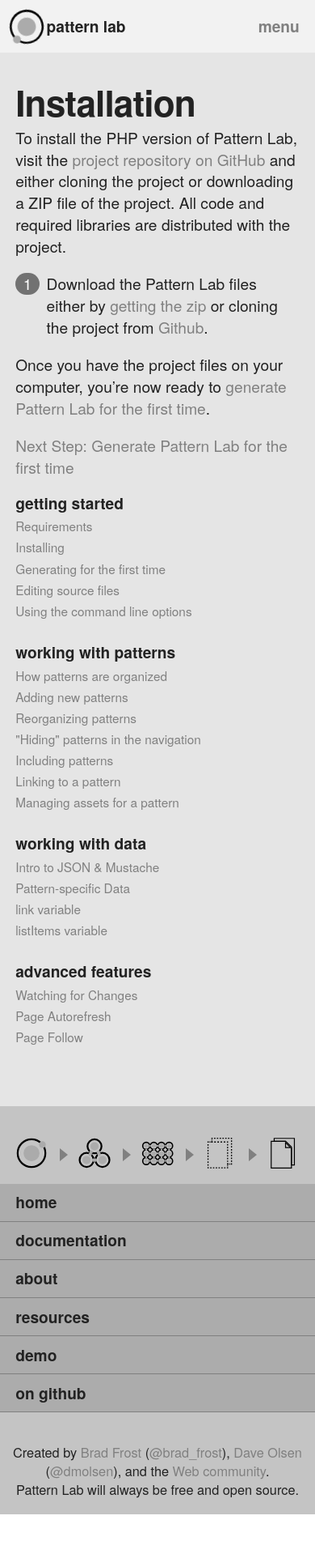
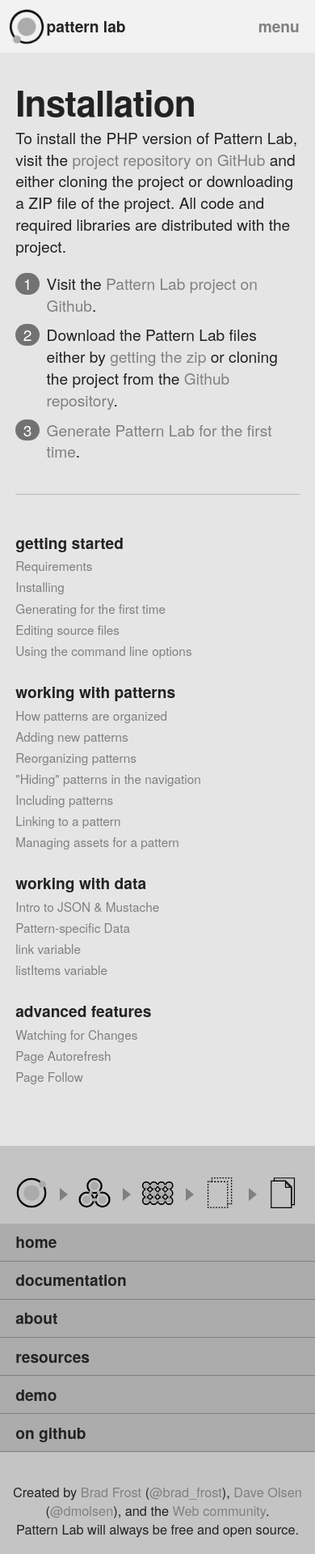
Before and after one commit to pattern-lab/website, a Jekyll site: the page built from patternlabsite/docs/installation.md, in a window 390 px wide. Shown: the whole page at 81% size. Built offline with Jekyll 4.4.1, drawn with Linux system fonts in a browser that asks for light colours; Markdown is read by kramdown in place of the engine named in the settings; comment, search, counter and statistics services are not loaded; before the commit the page ends 1870 px from its top, so only the background shows below that.

Commit message:
Documentation copy changes, style changes

```diff
--- a/patternlabsite/css/style.css
+++ b/patternlabsite/css/style.css
@@ -523,6 +523,11 @@
 		flex: 1;
       padding-left: 2em; } }
 
+@media all and (max-width: 60em) {
+  .sidebar {
+    border-top: 1px solid rgba(0, 0, 0, 0.2);
+    margin-top: 2em;
+    padding-top: 2em; } }
 @media all and (min-width: 60em) {
   .sidebar {
     width: 14em;
--- a/patternlabsite/css/style.scss
+++ b/patternlabsite/css/style.scss
@@ -759,6 +759,11 @@
 }
 
 .sidebar {
+	@media all and (max-width: $bp-large) {
+		border-top: 1px solid rgba(0,0,0,0.2);
+		margin-top: 2em;
+		padding-top: 2em;
+	}
 	@media all and (min-width: $bp-large) {
 		width: 14em;
 		border-right: 1px solid rgba(0,0,0,0.2);
--- a/patternlabsite/docs/installation.md
+++ b/patternlabsite/docs/installation.md
@@ -6,8 +6,6 @@
 # Installation
 To install the PHP version of Pattern Lab, visit the [project repository on GitHub](https://github.com/pattern-lab/patternlab-php/) and either cloning the project or downloading a ZIP file of the project. All code and required libraries are distributed with the project.
 
-1. Download the Pattern Lab files either by [getting the zip](https://github.com/pattern-lab/patternlab-php/archive/master.zip) or cloning the project from [Github](https://github.com/pattern-lab/patternlab-php).
-
-Once you have the project files on your computer, you're now ready to [generate Pattern Lab for the first time](/docs/first-run.html).
-
-<a href="/docs/first-run.html">Next Step: Generate Pattern Lab for the first time</a>
+1. Visit the [Pattern Lab project on Github](https://github.com/pattern-lab/patternlab-php).
+2. Download the Pattern Lab files either by [getting the zip](https://github.com/pattern-lab/patternlab-php/archive/master.zip) or cloning the project from the [Github repository](https://github.com/pattern-lab/patternlab-php).
+3. [Generate Pattern Lab for the first time](/docs/first-run.html).
```
Also changed, not shown: patternlabsite/docs/requirements.md (+2 -6 lines).
